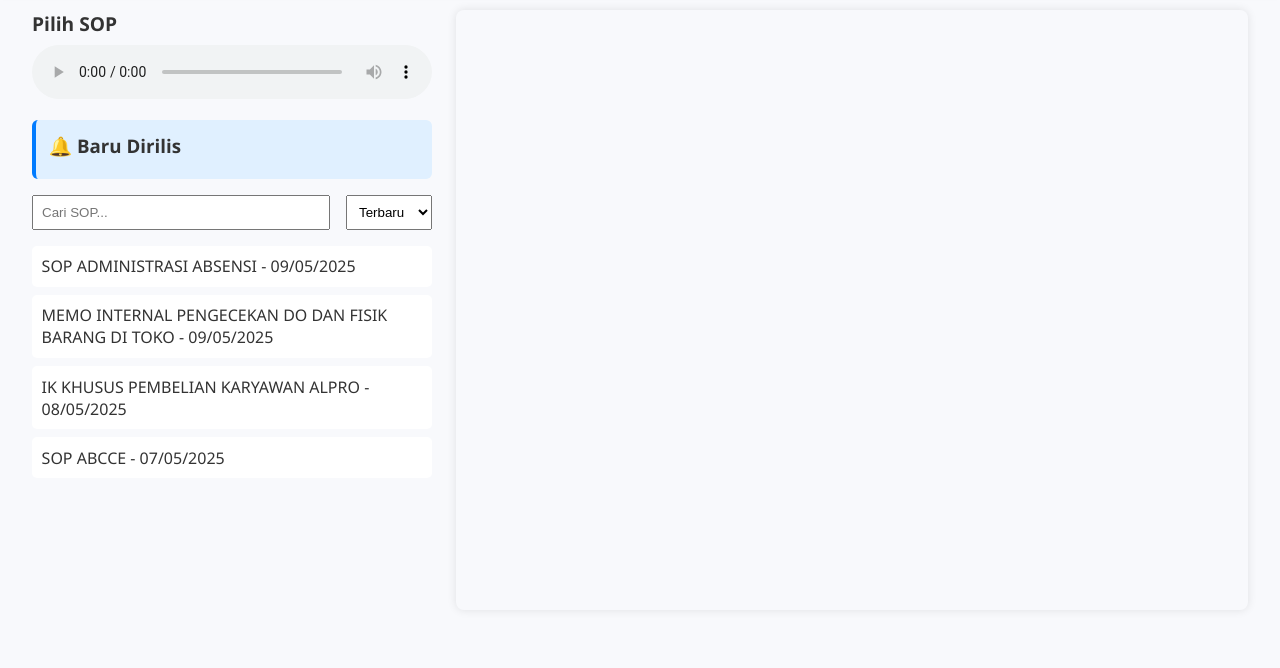
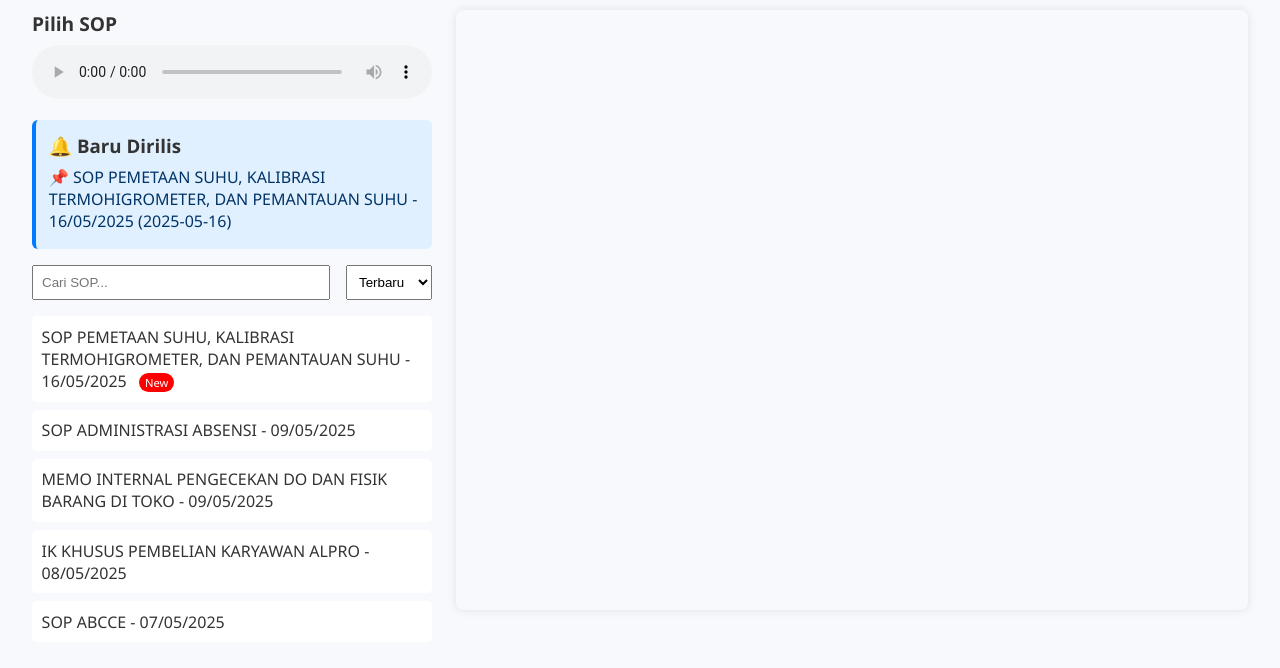
Before and after one commit to ginting719/Audio, a plain HTML site: page index.html in a window 1280 px wide. Shown: the part 78-746 px from the top of the page. Drawn offline with Linux system fonts and the light colour scheme.

Commit message:
Update index.html

```diff
--- a/index.html
+++ b/index.html
@@ -269,6 +269,12 @@
         driveId: "1SUSXft9NOFWAKa5InhK13hAoCahh6IlW",
         releaseDate: "2025-05-09"
       },
+      {
+        title: "SOP PEMETAAN SUHU, KALIBRASI TERMOHIGROMETER, DAN PEMANTAUAN SUHU - 16/05/2025",
+        audio: "No Audio",
+        driveId: "1YxTdSBYhtxEK3Q4BxYiCu3S-e80GMVFH",
+        releaseDate: "2025-05-16"
+      },
     ];
 
     const sopTitle = document.getElementById("sopTitle");
```
